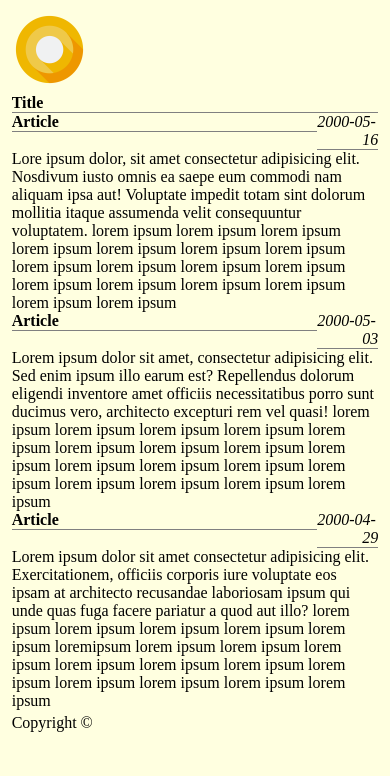
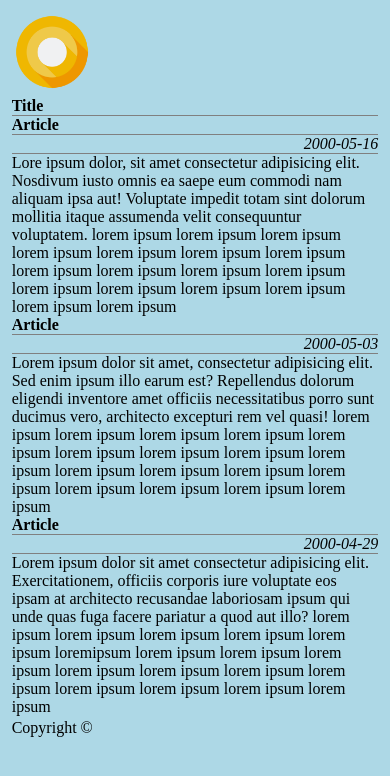
Before and after one commit to Namoras/02-praktine-uzduotis, a plain HTML site: page 02-praktine-uzduotis/news-site-v1.htm in a window 390 px wide. Drawn offline with Linux system fonts and the light colour scheme.

Commit message:
news site w1 responsive changes

```diff
--- a/02-praktine-uzduotis/news-site-v1.htm
+++ b/02-praktine-uzduotis/news-site-v1.htm
@@ -7,6 +7,9 @@
         <meta name="viewport" content="width=device-width, initial-scale=1.0">
         <title>News V1</title>
         <style>
+            html {
+                font-size: 16px;
+            }
             body {
                 background-color: lightyellow;
                 padding: 2%;
@@ -14,30 +17,23 @@
                 color: black;
                 float: left;
             }
-            .logo {
-                width: 75px;
-                height: 75px;
+            /* For mobile: */
+        @media only screen and (max-width: 600px) {
+            body {
+                background-color: lightblue;
             }
-            .title {
-                background-color: none;
-                text-transform: capitalize;
-                font-weight: bold;
-                border-bottom: 1px solid gray;
-                margin-top: 1%;
-            }
-            .article {
-                font-weight: bold;
-                text-transform: capitalize;
-                border-bottom: 1px solid gray;
+            [class*="col-"] {
+                width: 100%;
+
             }
             .date {
-                text-align-last: right;
-                font-style: italic;
-                border-bottom: 1px solid gray;
+                float: right;
             }
-            footer {
-                background-color: none;
-                margin-top: 1%;
+        }
+        /* For desktop: */
+        @media only screen and (min-width: 600px) {
+            body {
+                background-color: lightgreen;
             }
             .col-1 {
                 width: 8.33%;
@@ -75,6 +71,31 @@
             .col-12 {
                 width: 100%;
             }
+        }
+            .logo {
+                width: 5em;
+            }
+            .title {
+                background-color: none;
+                text-transform: capitalize;
+                font-weight: bold;
+                border-bottom: 1px solid gray;
+                margin-top: 1px;
+            }
+            .article {
+                font-weight: bold;
+                text-transform: capitalize;
+                border-bottom: 1px solid gray;
+            }
+            .date {
+                text-align-last: right;
+                font-style: italic;
+                border-bottom: 1px solid gray;
+            }
+            footer {
+                background-color: none;
+                margin-top: 1%;
+            }
             main::after {
                 content: "";
                 clear: both;
@@ -88,7 +109,7 @@
 
     <body>
         <header>
-            <a href="">
+            <a href="index.html">
                 <img class="logo" src="images/Logo.png" alt="logo">
             </a>
             <div class="title col-12">title</div>
```
Also changed, not shown: 02-praktine-uzduotis/news-site-v3.html (+13 -0 lines).
